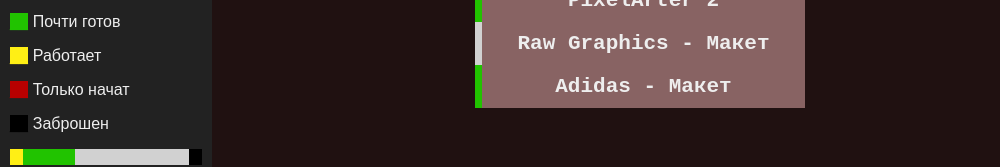
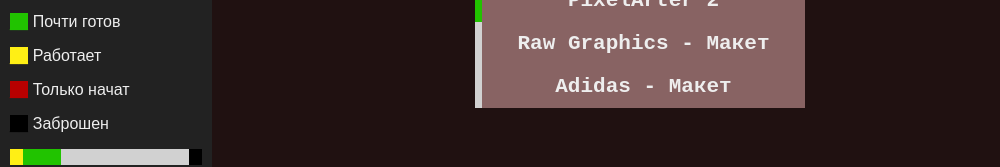
Before and after one commit to macsik12/macsik12.github.io, a plain HTML site: page index.html in a window 1280 px wide. Shown: the part 625-792 px from the top of the page, without its empty margins (0-1000 px from the left). Drawn offline with Linux system fonts and the light colour scheme.

Commit message:
Update index.html

```diff
--- a/index.html
+++ b/index.html
@@ -23,7 +23,7 @@
         <a href='ToDoList/index.html' class='precomplete'>ToDo List</a>
         <a href='PixelArter2/index.html' class='precomplete'>PixelArter 2</a>
         <a href='rawGraphics/index.html' class='complete' title='Начало: 20.05.2020 | Окончание: 21.05.2020'>Raw Graphics - Макет</a>
-        <a href='adidas/index.html' class='precomplete' title='Начало: 27.05.2020' | Окончание: Неизвестно'>Adidas - Макет</a>
+        <a href='adidas/index.html' class='complete' title='Начало: 27.05.2020' | Окончание: 29.05.2020'>Adidas - Макет</a>
     </div>
     <div class='tags'>
         <p class="complete_tag">Готов</p>
```
